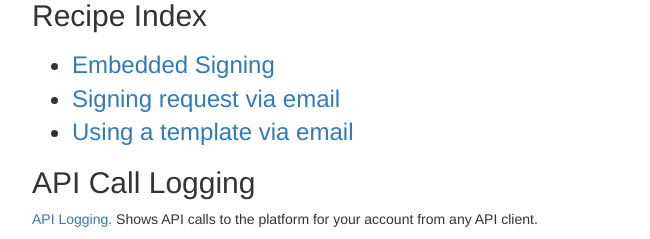
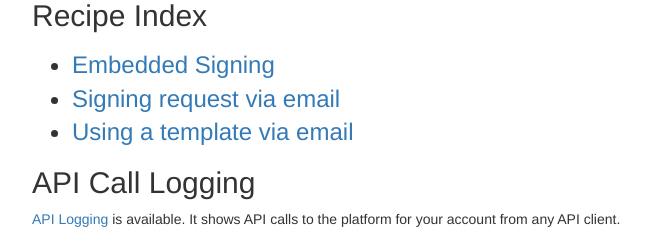
Before and after one commit to superdex/esignature-recipes-python, a Flask app: template app/templates/home.html in a window 1280 px wide. Shown: the part 638-877 px from the top of the page, without its empty margins (38-688 px from the left). Run offline with Flask 2, Linux system fonts and the light colour scheme; the template is opened without the code that fills it, so the values that code supplies are empty; parts of the project's set-up code (start-up, migrations or seed data) failed here and were passed over; some libraries are stand-ins or nearby versions.

Commit message:
Better prose

```diff
--- a/app/templates/home.html
+++ b/app/templates/home.html
@@ -203,8 +203,8 @@
         </section>
         <section>
             <h2>API Call Logging</h2>
-            <p><a href="logging_page" target='_blank'>API Logging.</a> Shows API calls to the platform for your account from any
-                API client.</p>
+            <p><a href="logging_page" target='_blank'>API Logging</a> is available.
+                It shows API calls to the platform for your account from any API client.</p>
         </section>
     </div>
 {% endblock %}
```
